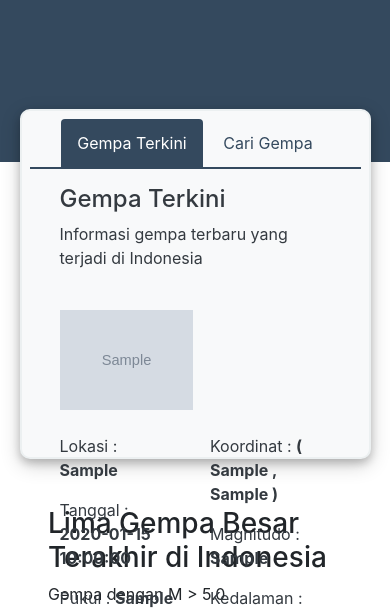
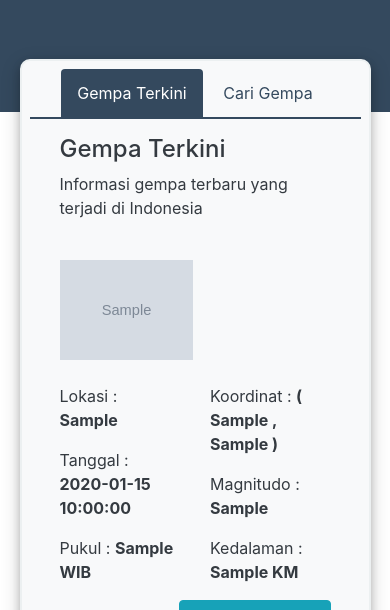
Before and after one commit to achmadsyahrul/pw-bmkg, a PHP site: page / in a window 390 px wide. Shown: the part 394-1004 px from the top of the page. Run offline with PHP 8.4, Linux system fonts and the light colour scheme; tables that the repository leaves empty or names only in its code hold one stand-in row (values such as "Sample post"); grey boxes marked "Sample" are stand-in pictures; a stand-in replaces the project's code that opens the database connection; some libraries are stand-ins or nearby versions.

Commit message:
membuat class news responsive

```diff
--- a/styles/style.css
+++ b/styles/style.css
@@ -7,26 +7,33 @@ body{
     height: 100%;
     width: 100%;
 }
+
+@media (max-width: 991.98px) {
+    .news{
+        height: 450px !important;
+    }
+}
+
+@media (max-width: 768px) {
+    .news{
+        height: 510px !important;
+    }
+}
+
 @media (max-width: 576px) {
     .news {
         width: 90% !important;
     }
 }
 
-@media (max-width: 991.98px) {
-    #viewDiv {
-        height: 350px !important;
-        width: 600px !important;
+@media (max-width: 450px) {
+    .news{
+        height: 600px !important;
     }
 }
 
-#viewDiv {
-    height: 400px;
-    width: 700px;
-}
-
 .jumbotron {
-    height: 500px;
+    height: 450px;
     background-color: #34495e;
 }
 
@@ -68,7 +75,7 @@ body{
     border-bottom-right-radius: 0%;
 }
 
-.btn {
+#myBtnContainer .btn {
     border: none;
     outline: none;
     padding: 12px 16px;
@@ -77,11 +84,16 @@ body{
     cursor: pointer;
 }
 
-.btn:hover {
+#myBtnContainer .btn:hover {
     background-color: #ddd;
 }
 
-.btn.filter {
+#myBtnContainer .btn.filter {
     background-color: #34495e;
     color: white;
 }
+
+#map{
+    height: 50vh;
+    width: 100%;
+}
```
